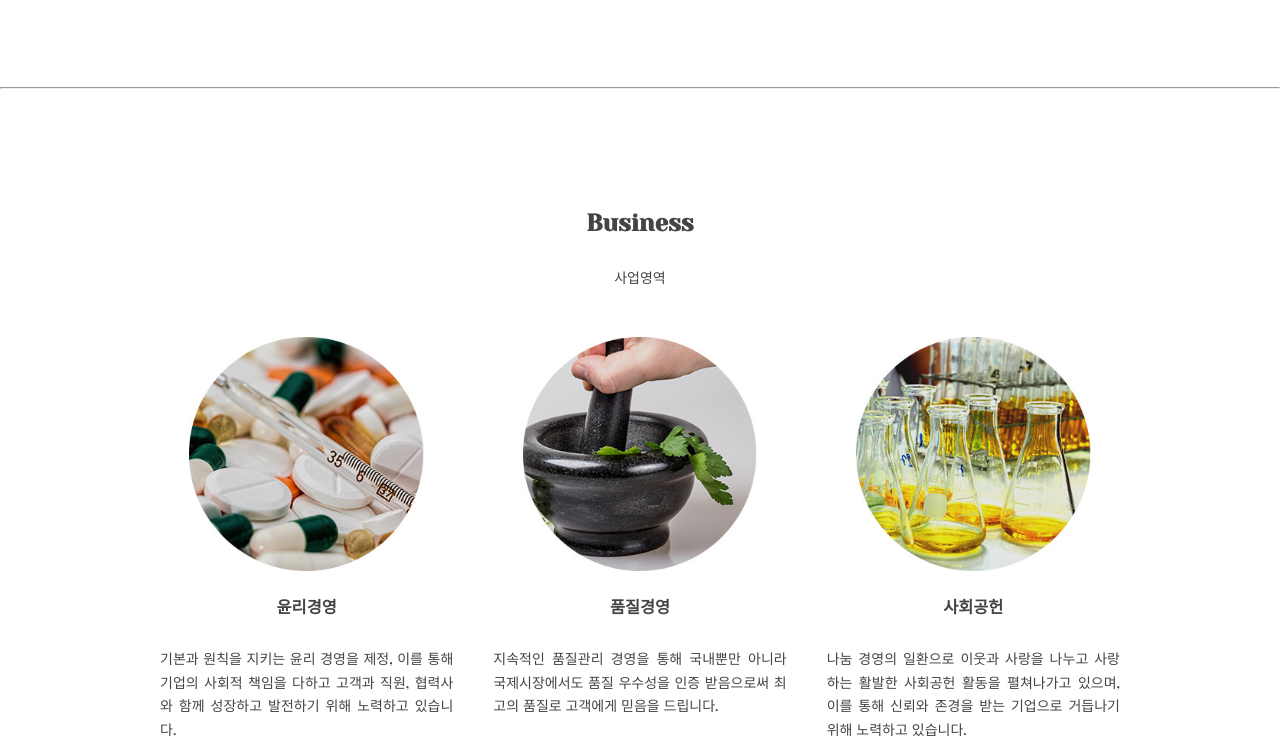
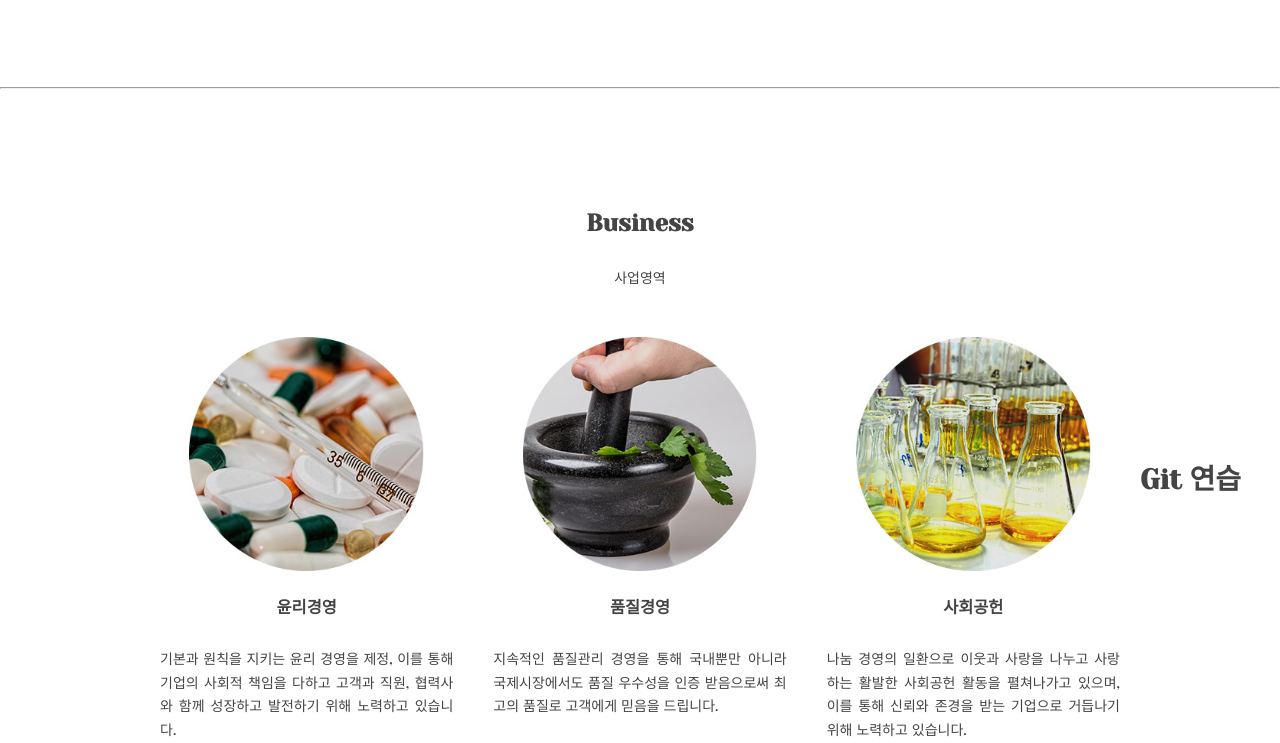
Before and after one commit to kisyrab/daol, a plain HTML site: page index.html in a window 1280 px wide. Shown: the part 3215-3958 px from the top of the page. Drawn offline with Linux system fonts and the light colour scheme; a web font is replaced by a local one.

Commit message:
daol 2ver

```diff
--- a/index.html
+++ b/index.html
@@ -176,7 +176,7 @@
 
     </div> <!-- wrap -->
 
-
+    <h1>Git 연습</h1>
 
 
 
```
